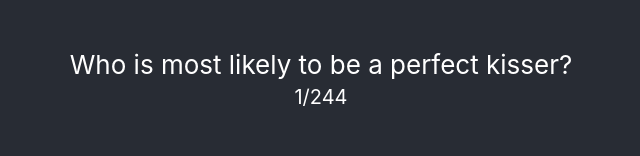
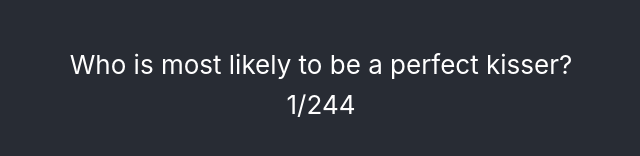
Before and after one commit to niedzii/pszczolki-ui, a React (Create React App) app: page / in a window 1280 px wide. Shown: the part 350-506 px from the top of the page, without its empty margins (319-959 px from the left). Built offline with nearby package versions, Linux system fonts and the light colour scheme.

Commit message:
added animation to counter

```diff
--- a/src/App.tsx
+++ b/src/App.tsx
@@ -19,13 +19,6 @@ const App: React.FC = () => {
             setIndex(0)
         }
     }
-
-    const counter = css`
-        padding-top: 15px;
-        font-size: 20px;
-        color: white;
-        text-align: center;
-    `;
 
     function shuffle(array: string[]) {
         let currentIndex = array.length, temporaryValue, randomIndex;
@@ -53,6 +46,7 @@ const App: React.FC = () => {
         >
             <div className="App" style={{position: "relative", width: "100vw"}}>
                 {wimlts.map((text, index) => (
+                    <>
                         <div
                             key={text}
                             className={cx(
@@ -62,14 +56,15 @@ const App: React.FC = () => {
                         >
                             {text}
                         </div>
-                ))}
-            </div>
-            <div>
-                {selectedIndex < wimlts.length && (
-                    <div className={counter}>
+                        <div
+                            className={cx(
+                                counterStyle,
+                                index === selectedIndex && selectedTextStyle
+                            )}>
                             {selectedIndex + 1}/{wimlts.length}
                         </div>
-                )}
+                     </>
+                ))}
             </div>
         </header>
     );
@@ -90,4 +85,14 @@ const textStyle = css({
     right: 0
 });
 
+const counterStyle = css({
+    transition: `opacity 200ms ease`,
+    opacity: 0,
+    position: "absolute",
+    left: 0,
+    top: 400,
+    bottom: 0,
+    right: 0
+});
+
 export default App;
```
Lines whose indentation alone changed are shown as unchanged.
